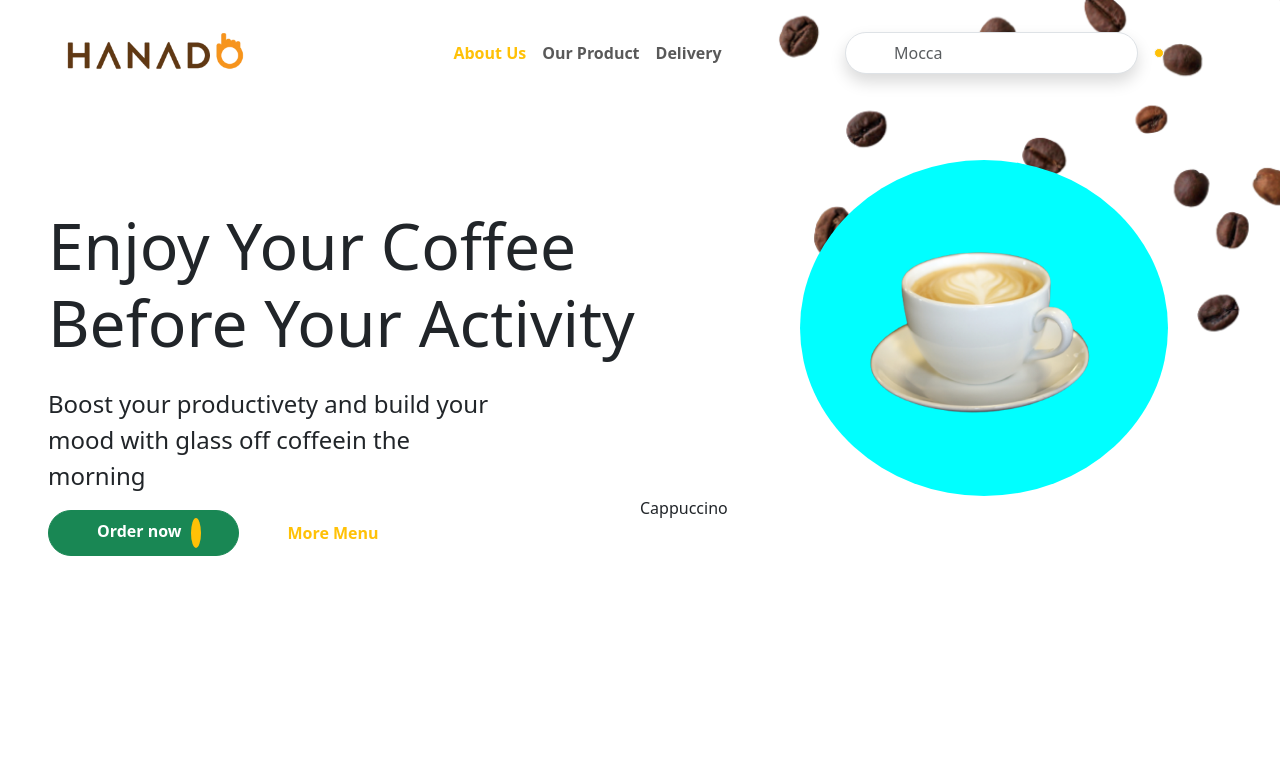
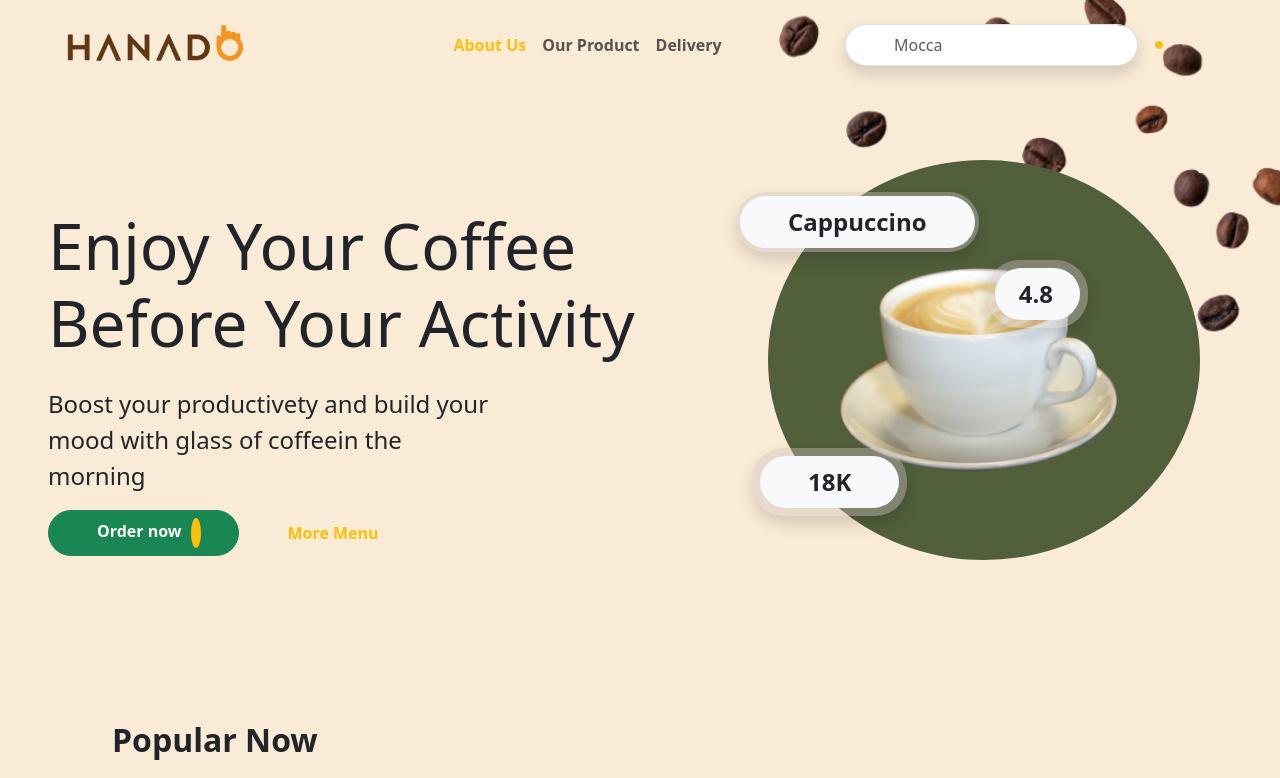
Before and after one commit to RIKO-FERNANDA-S/WEB-SMKCODING, a plain HTML site: page index.html in a window 1280 px wide. Shown: the top 778 px of the page. Drawn offline with nearby package versions, Linux system fonts and the light colour scheme.

Commit message:
improvements to hero page

```diff
--- a/index.html
+++ b/index.html
@@ -17,7 +17,7 @@
 
     <!-- Navbar Start -->
     <header class="fixed-top">
-      <nav class="navbar navbar-expand-lg bg-transparant mt-3 ">
+      <nav class="navbar navbar-expand-lg bg-transparant pt-3 ">
         <div class="container-fluid col-md-12">
           <a class="navbar-brand col-lg-3 ps-5" href="#">
             <img
@@ -67,8 +67,8 @@
     <!-- Navbar End -->
 
     <!-- Hero Start -->
-    <section class="hero">
-      <div class="h-100 d-flex">
+    <section class="hero ">
+      <div class="h-100 ">
 
         <!-- BG_HERO -->
         <div class="bg-hero col-md-12 d-flex justify-content-between position-absolute">
@@ -80,12 +80,12 @@
           </div>
         </div>
 
-        <div class="left-hero position-relative h-100 w-100 d-flex ">
+        <div class="left-hero position-relative h-auto w-100 d-flex ">
 
           <!-- TEXT HERO -->
           <div class="text-hero col-lg-6">
             <h1 class="pb-3">Enjoy Your Coffee Before Your Activity</h1>
-            <p class="fs-4 w-75">Boost your productivety and build your mood with glass off coffeein the morning</p>
+            <p class="fs-4 w-75">Boost your productivety and build your mood with glass of coffeein the morning</p>
 
             <!-- TOMBOL HERO -->
             <div class="tombol-hero d-flex align-items-center fw-bold">
@@ -103,22 +103,60 @@
             <div class="right-hero w-100 h-50">
 
               <!-- IMG HERO -->
-              <div class="image position-relative justify-content-center align-items-start d-flex h-auto">
+              <div class="image position-absolute z-0 justify-content-center align-items-start d-flex h-auto">
                 <img src="img/Images-20240216T065918Z-001/Images/coffe-glass.png" alt="product-7" class="">
               </div>
 
               <!-- PRICE HERO -->
-              <div class="price-hero position-absolute d-inline h-auto">
-                <div class="w-100">
-                  <p>Cappuccino</p>
+              <div class="price-hero position-relative z-2 d-inline h-100 w-100 text-center align-items-center d-flex">
+                <div class="price w-100 h-100 fw-bold">
+                  <div class="jenis text-start ">
+                    <div class="shadow p-3 mb-2 px-1 rounded-5 py-1 justify-content-center d-flex align-content-center">
+                      <p class="bg-light px-5 rounded-5 py-md-2">Cappuccino</p>
+                    </div>
+                  </div>
+
+
+                  <div class="reting-hero text-end d-flex ">
+                    <div class="shadow p-3 mb-2 px-2 rounded-5 py-2 justify-content-center align-content-center">
+                      <div class="d-flex bg-light px-md-4 justify-content-center align-items-center rounded-5 py-md-2">
+                        <p>4.8</p>
+                        <i class="ai ai-star"></i>
+                      </div>
+                    </div>
+                  </div>
+
+                  <div class="harga-hero text-start">
+                    <div class="shadow p-3 mb-2 px-md-2 rounded-5 py-2">
+                      <p class="bg-light px-md-5 rounded-5 py-md-2">18K</p>
+                    </div>
+                  </div>
                 </div>
               </div>
+              <!-- PRICE HERO -->
+
             </div>
           </div>
         </div>
+
+        <!-- Popular now -->
+        <div class="popular-now position-relative">
+          <p class="fs-2">Popular Now</p>
+          <div class="contain-popular w-100 h-50">
+            <!-- <div>a</div>
+            <div>a</div>
+            <div>a</div> -->
+          </div>
+        </div>
+
       </div>
     </section>
     <!-- Hero End -->
+
+    <!-- Service Start -->
+    <section class="service">
+    </section>
+    <!-- Service End -->
 
     <script
       src="https://cdn.jsdelivr.net/npm/@popperjs/core@2.11.8/dist/umd/popper.min.js"
@@ -130,5 +168,6 @@
       integrity="sha384-BBtl+eGJRgqQAUMxJ7pMwbEyER4l1g+O15P+16Ep7Q9Q+zqX6gSbd85u4mG4QzX+"
       crossorigin="anonymous"
     ></script>
+    <script src="main.js"></script>
   </body>
 </html>
--- /dev/null
+++ b/main.js
@@ -0,0 +1,4 @@
+window.addEventListener("scroll", function(){
+    var navbar = this.document.querySelector(".navbar");
+    navbar.classList.toggle("bg-nav-down", this.window.scrollY > 0)
+})
--- a/style.css
+++ b/style.css
@@ -1,12 +1,23 @@
+body{
+  background-color: aliceblue;
+}
+
 header .navbar {
   justify-content: space-between;
   width: 100%;
   padding-right: 3rem;
+  transition: 0.5s;
+}
+
+header .navbar.bg-nav-down {
+  background-color: rgb(146, 146, 54);
+  padding-bottom: 1rem;
 }
 
 /* HERO START */
 .hero {
   height: 150vh;
+  background-color: antiquewhite;
 }
 
 .hero .container-md {
@@ -15,7 +26,7 @@ header .navbar {
 }
 
 .bg-hero {
-  height: 150vh;
+  height: 140vh;
 }
 
 .bg-hero .img1,
@@ -42,8 +53,8 @@ header .navbar {
   font-size: 4rem;
 }
 
-.order-hero{
-    padding: 7px 30px 7px 0px;
+.order-hero {
+  padding: 7px 30px 7px 0px;
 }
 
 .order-hero div {
@@ -55,22 +66,106 @@ header .navbar {
   padding: 5px;
 }
 
-.tombol-hero a{
-    margin-left: 3rem;
+.tombol-hero a {
+  margin-left: 3rem;
 }
 
-.right-hero .image{
+.right-hero .image {
   margin-top: 10rem;
-  background-color: aqua;
+  background-color: rgb(81, 95, 58);
   border-radius: 100%;
   width: max-content;
-  margin-left: 10rem;
+  margin-left: 8rem;
   padding: 2rem 4rem 4rem 4rem;
 }
 
-.right-hero .image img{
-    height: 15rem;
-    width: 15rem;
+.right-hero .image img {
+  height: 19rem;
+  width: 19rem;
 }
 
+.price {
+  padding-top: 12rem;
+}
+
+.jenis {
+  padding-left: 6rem;
+  width: max-content;
+  height: max-content;
+}
+
+.jenis div {
+  content: "";
+  background-color: rgba(204, 190, 190, 0.404);
+  height: max-content;
+}
+
+.jenis p {
+  width: max-content;
+  margin-bottom: 0;
+  font-size: 1.5rem;
+}
+
+.reting-hero {
+  padding-right: 12rem;
+  justify-content: end;
+  width: 100%;
+  height: max-content;
+}
+
+.reting-hero div {
+  content: "";
+  background-color: rgba(204, 190, 190, 0.404);
+  font-size: 1.5rem;
+}
+.reting-hero div .d-flex p {
+  width: max-content;
+  margin-bottom: 0;
+}
+.reting-hero div .d-flex i {
+  margin-left: 3px;
+}
+
+.harga-hero {
+  margin-left: 7rem;
+  padding-top: 7rem;
+  width: max-content;
+  height: max-content;
+}
+.harga-hero div {
+  content: "";
+  background-color: rgba(204, 190, 190, 0.404);
+}
+
+.harga-hero p {
+  width: max-content;
+  margin-bottom: 0;
+  font-size: 1.5rem;
+}
+
+/* POPULAR NOW */
+.popular-now{
+  margin-top: 10rem;
+  padding: 0 7rem 0 7rem;
+}
+
+.popular-now p{
+  font-weight: 700;
+}
+.popular-now div{
+  background-color: blueviolet;
+}
+
+/* POPULAR NOW */
+
+
+
 /* HERO END */
+
+/* SERVICE START */
+
+.service{
+  height: 100vh;
+}
+
+/* SERVICE END */
```
